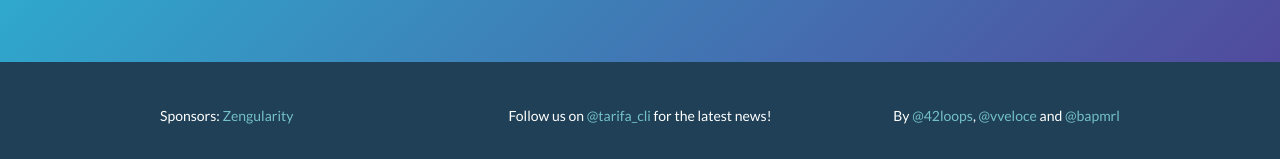
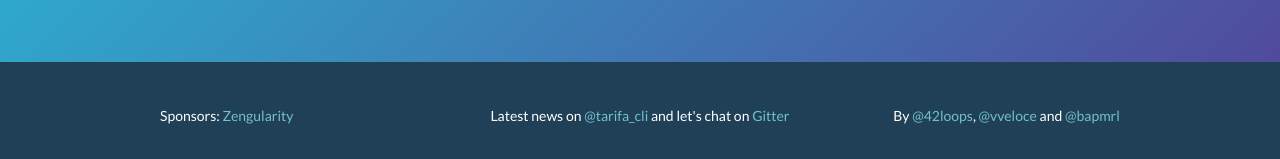
Before and after one commit to TarifaTools/tarifa-website, a Jekyll site: the page built from index.html, in a window 1280 px wide and 900 px high, scrolled down 2142 px. Shown: the part 738-897 px from the top of the window. Built offline with Jekyll 4.4.1, drawn with Linux system fonts in a browser that asks for light colours.

Commit message:
update footer with gitter link

```diff
--- a/_includes/footer.html
+++ b/_includes/footer.html
@@ -1,7 +1,7 @@
 <section id="footer">
     <div class="wrapper">
         <p>Sponsors: <a href="http://zengularity.com">Zengularity</a></p>
-        <p>Follow us on <a href="http://twitter.com/@tarifa_cli">@tarifa_cli</a> for the latest news!</p>
+        <p>Latest news on <a href="http://twitter.com/@tarifa_cli">@tarifa_cli</a> and let's chat on <a href="https://gitter.im/TarifaTools/tarifa">Gitter</a></p>
         <p>By <a href="http://twitter.com/@42loops">@42loops</a>, <a href="http://twitter.com/@vveloce">@vveloce</a> and <a href="http://twitter.com/@bapmrl">@bapmrl</a></p>
     </div>
 </section>
```
